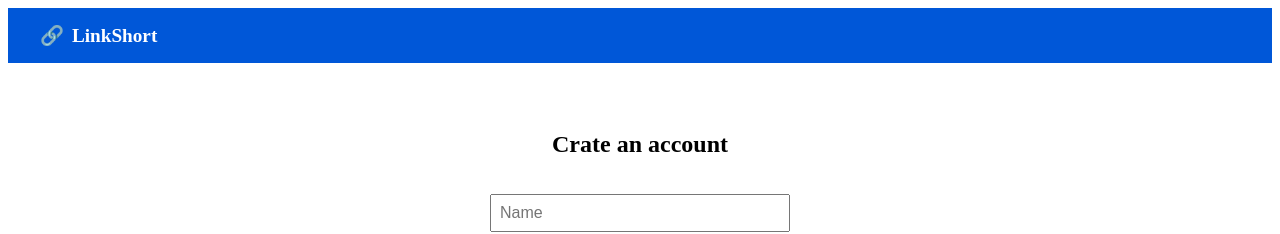
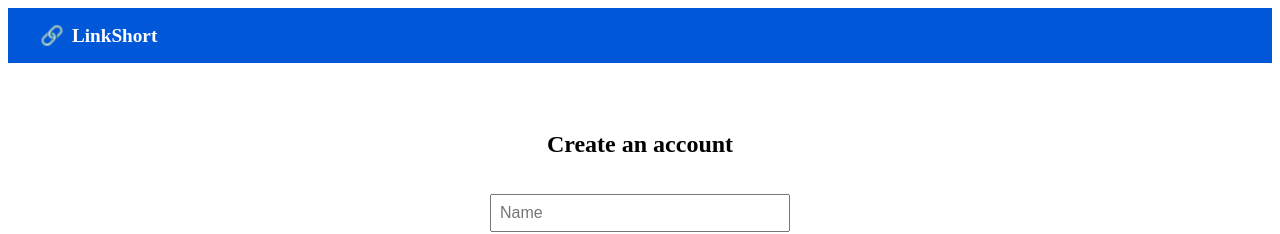
Before and after one commit to ciara-gospel/frontend-url-short, a React (Vite) app: page / in a window 1280 px wide. Shown: the top 234 px of the page. Built offline with nearby package versions, Linux system fonts and the light colour scheme.

Commit message:
modifie logic for register form

```diff
--- a/src/components/RegisterForm.jsx
+++ b/src/components/RegisterForm.jsx
@@ -17,7 +17,7 @@ function RegisterForm() {
 
     try {
       await registerUser(formData);
-      navigate('/home');
+      navigate('/login'); // ✅ Redirection vers la page login
     } catch (err) {
       setError(err.message);
     }
@@ -26,7 +26,7 @@ function RegisterForm() {
   return (
     <div className="register-container">
       <form onSubmit={handleSubmit} className="register-form">
-        <h2>Crate an account</h2>
+        <h2>Create an account</h2>
         <input
           type="text"
           name="username"
```
